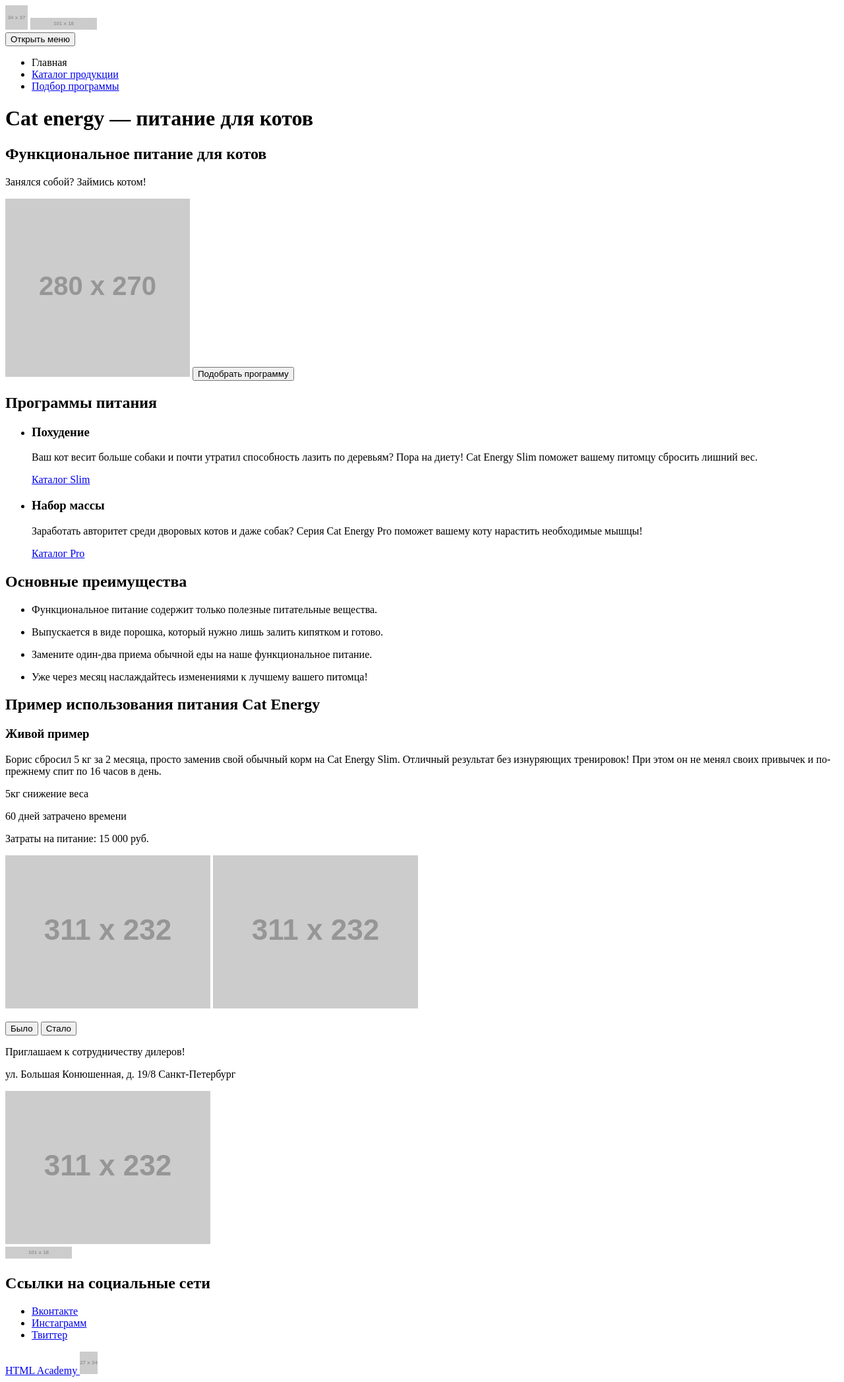
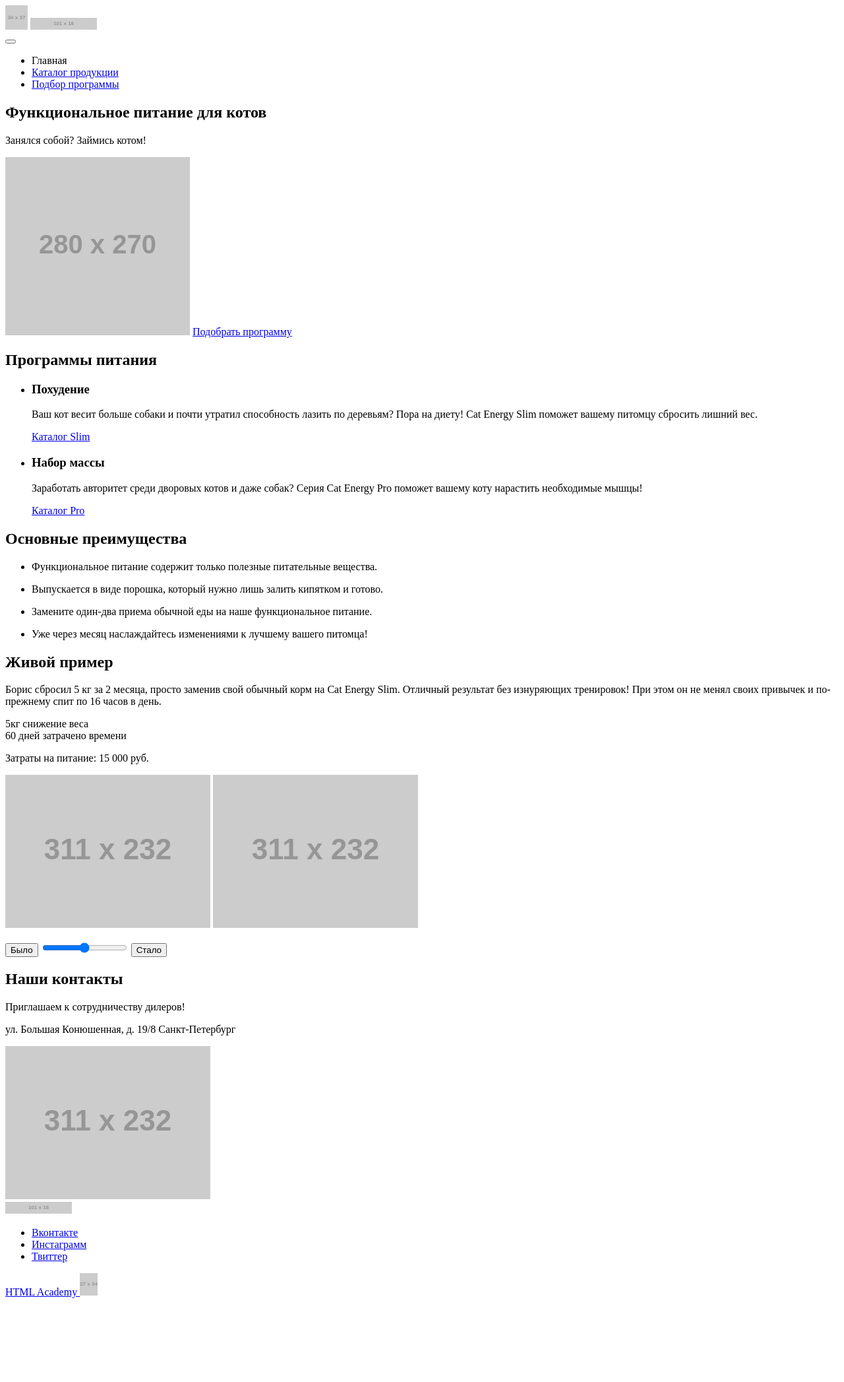
Before and after one commit to Sellywer/1353597-cat-energy-21, a website: page source/index.html in a window 1280 px wide. Shown: the whole page at 66% size. After the commit the page ends 1975 px from the top, so only its background shows below. Drawn offline with Linux system fonts and the light colour scheme; placeholder pictures from the web are drawn by us.

Commit message:
Разметка главной страницы. Исправления

```diff
--- a/source/index.html
+++ b/source/index.html
@@ -7,9 +7,9 @@
   <body class="page__body">
     <header class="page-header">
       <div class="page-header__logo">
-        <a class="page-header__logo-image">
+        <a class="page-header__logo-link">
           <img
-            class="page-header__logo-image"
+            class="page-header__logo-image logo-image"
             src="https://via.placeholder.com/34x37"
             width="34"
             height="37"
@@ -24,11 +24,12 @@
           />
         </a>
       </div>
+      <button
+        class="page-header__toggle"
+        type="button"
+        aria-label="Открыть/закрыть меню"
+      ></button>
       <nav class="main-nav">
-        <button class="main-nav__toggle" type="button">
-          <span class="visually-hidden">Открыть меню</span>
-        </button>
-        <div class="main-nav__wrapper">
         <ul class="main-nav__list">
           <li class="main-nav__item main-nav__item--active">
             <a> Главная </a>
@@ -40,13 +41,12 @@
             <a href="form.html"> Подбор программы </a>
           </li>
         </ul>
-        </div>
       </nav>
     </header>
+
     <main class="page-main">
-      <h1 class="visually-hidden">Cat energy — питание для котов</h1>
       <section class="selection">
-        <h2 class="selection__title">Функциональное питание для котов</h2>
+        <h1 class="selection__title">Функциональное питание для котов</h1>
         <p class="selection__slogan">Занялся собой? Займись котом!</p>
         <img
           src="https://via.placeholder.com/280x270"
@@ -54,71 +54,79 @@
           height="270"
           alt="Cat energy Pro с курицей"
         />
-        <button class="selection-program__button button" href="#">
+        <a class="selection__button button" href="#">
           Подобрать программу
-        </button>
+        </a>
       </section>
+
       <section class="programs">
-        <div class="programs__wrapper">
         <h2 class="visually-hidden">Программы питания</h2>
         <ul class="programs__list">
           <li class="programs__item programs__item--slim">
             <h3 class="programs__header">Похудение</h3>
             <p class="programs__desc">
-                Ваш кот весит больше собаки и почти утратил способность лазить по деревьям? Пора на диету! Cat Energy Slim поможет вашему питомцу сбросить лишний вес.
+              Ваш кот весит больше собаки и почти утратил способность лазить по
+              деревьям? Пора на диету! Cat Energy Slim поможет вашему питомцу
+              сбросить лишний вес.
             </p>
             <a href="#" class="programs__link">Каталог Slim</a>
           </li>
           <li class="programs__item programs__item--pro">
-              <h3 class="progras__header">Набор массы</h3>
+            <h3 class="programs__header">Набор массы</h3>
             <p class="programs__desc">
-                Заработать авторитет среди дворовых котов и даже собак? Серия Cat Energy Pro поможет вашему коту нарастить необходимые мышцы!
+              Заработать авторитет среди дворовых котов и даже собак? Серия Cat
+              Energy Pro поможет вашему коту нарастить необходимые мышцы!
             </p>
             <a href="#" class="programs__link">Каталог Pro</a>
           </li>
         </ul>
-        </div>
       </section>
+
       <section class="advantages">
         <h2 class="visually-hidden">Основные преимущества</h2>
-        <div class="advantages__wrapper">
         <ul class="advantages__list">
           <li class="advantages__item advantages__item--functionality">
             <p class="advantages__desc">
-                Функциональное питание содержит только полезные питательные вещества.
+              Функциональное питание содержит только полезные питательные
+              вещества.
             </p>
           </li>
           <li class="advantages__item advantages__item--simplicity">
             <p class="advantages__desc">
-                Выпускается в виде порошка, который нужно лишь залить кипятком и готово.
+              Выпускается в виде порошка, который нужно лишь залить кипятком и
+              готово.
             </p>
           </li>
           <li class="advantages__item advantages__item--time">
             <p class="advantages__desc">
-                Замените один-два приема обычной еды на наше функциональное питание.
+              Замените один-два приема обычной еды на наше функциональное
+              питание.
             </p>
           </li>
           <li class="advantages__item advantages__item--result">
             <p class="advantages__desc">
-                Уже через месяц наслаждайтесь изменениями к лучшему вашего питомца!
+              Уже через месяц наслаждайтесь изменениями к лучшему вашего
+              питомца!
             </p>
           </li>
         </ul>
+      </section>
+
+      <section class="example">
+        <h2 class="example__header">Живой пример</h2>
+        <p class="example__desc">
+          Борис сбросил 5 кг за 2 месяца, просто заменив свой обычный корм на
+          Cat Energy Slim. Отличный результат без изнуряющих тренировок! При
+          этом он не менял своих привычек и по-прежнему спит по 16 часов в день.
+        </p>
+        <div class="example__weight weight">
+          <span class="weight__quantity">5кг</span>
+          <span class="weight__quantity quantity-desc">снижение веса</span>
         </div>
-      </section>
-      <section class="example">
-        <h2 class="visually-hidden">Пример использования питания Cat Energy</h2>
-        <div class="example__wrapper">
-          <h3 class="example__header">Живой пример</h3>
-          <p class="example__desc">
-            Борис сбросил 5 кг за 2 месяца, просто заменив свой обычный корм на Cat Energy Slim. Отличный результат без изнуряющих тренировок! При этом он не менял своих привычек и по-прежнему спит по 16 часов в день.
-          </p>
-          <p class="example__weight weight">
-            <span class="weight__quantity">5кг</span>&nbsp;снижение веса
-          </p>
-          <p class="example__days days">
-            <span class="days__quantity">60 дней</span>&nbsp;затрачено времени
-          </p>
+        <div class="example__days days">
+          <span class="days__quantity">60 дней</span>
+          <span class="days__quantity quantity-desc">затрачено времени</span>
+        </div>
         <p class="example__cost">Затраты на питание: 15 000 руб.</p>
         <img
           class="example__image example__image--before slider__item"
@@ -130,70 +138,72 @@
           src="https://via.placeholder.com/311x232"
           alt="Фото похудевшего кота Бориса"
         />
-          <p class="example__toggle slider__toggles">
-            <button class="slider__toggle" type="button">Было</button>
-            <button class="slider__toggle" type="button">Стало</button>
+        <p class="example__toggle slider__toggle">
+          <button class="slider__toggle--before" type="button">
+            Было
+          </button>
+          <input type="range" aria-label="Изменения">
+          <button class="slider__toggle--after" type="button">
+            Стало
+          </button>
         </p>
-        </div>
       </section>
-      <footer class="page-footer">
-        <div class="page-footer__wrapper">
-          <div class="page-footer__location">
-            <p class="location__slogan">Приглашаем к сотрудничеству дилеров!</p>
-            <p class="location__address">
+
+      <section class="contacts">
+        <h2 class="visually-hidden">Наши контакты</h2>
+        <div class="contacts__location">
+          <p class="contacts__slogan">Приглашаем к сотрудничеству дилеров!</p>
+          <p class="contacts__address">
             ул. Большая Конюшенная, д. 19/8 Санкт-Петербург
           </p>
         </div>
-          <div class="page-footer__map">
+        <div class="contacts__map-block">
           <img
-              class="location-map"
+            class="contacts-map-img"
             src="https://via.placeholder.com/311x232"
             alt="Местонахождение компании Cat energy"
           />
         </div>
-          <div class="page-footer__logo">
+      </section>
+    </main>
+    <footer class="page-footer">
+
+        <a class="page-footer__logo">
           <img
-              class="page-header__logo-name"
+            class="page-footer__logo logo-name"
             src="https://via.placeholder.com/101x18"
             width="101"
             height="18"
             alt="Название сайта Cat energy"
           />
-          </div>
-          <div class="page-footer__social social">
-            <h2 class="visually-hidden">Ссылки на социальные сети</h2>
-            <ul class="social__list">
+        </a>
+
+        <ul class="page-footer__social social">
             <li class="social__item">
-                <a href="#" class="social__link social__link--vkontakte"
+              <a href="#" class="social__link"
                 >Вконтакте</a
               >
             </li>
             <li class="social__item">
-                <a href="#" class="social__link social__link--instagram"
+              <a href="#" class="social__link"
                 >Инстаграмм</a
               >
             </li>
             <li class="social__item">
-                <a href="#" class="social__link social__link--twitter"
-                  >Твиттер</a
-                >
+              <a href="#" class="social__link">Твиттер</a>
             </li>
           </ul>
-          </div>
-          <div class="page-footer__copyright copyright">
+
           <a
             href="https://htmlacademy.ru/intensive/adaptive"
-              class="copyright__link"
+            class="page-footer__copyright-link"
             >HTML Academy
             <img
-                class="copyright__logo"
+              class="page-footer__copyright-logo"
               src="https://via.placeholder.com/27x34"
               alt="Логотип HTML Academy"
             />
           </a>
-          </div>
-        </div>
     </footer>
-    </main>
   </body>
 </html>
```
Lines whose indentation alone changed are shown as unchanged.
